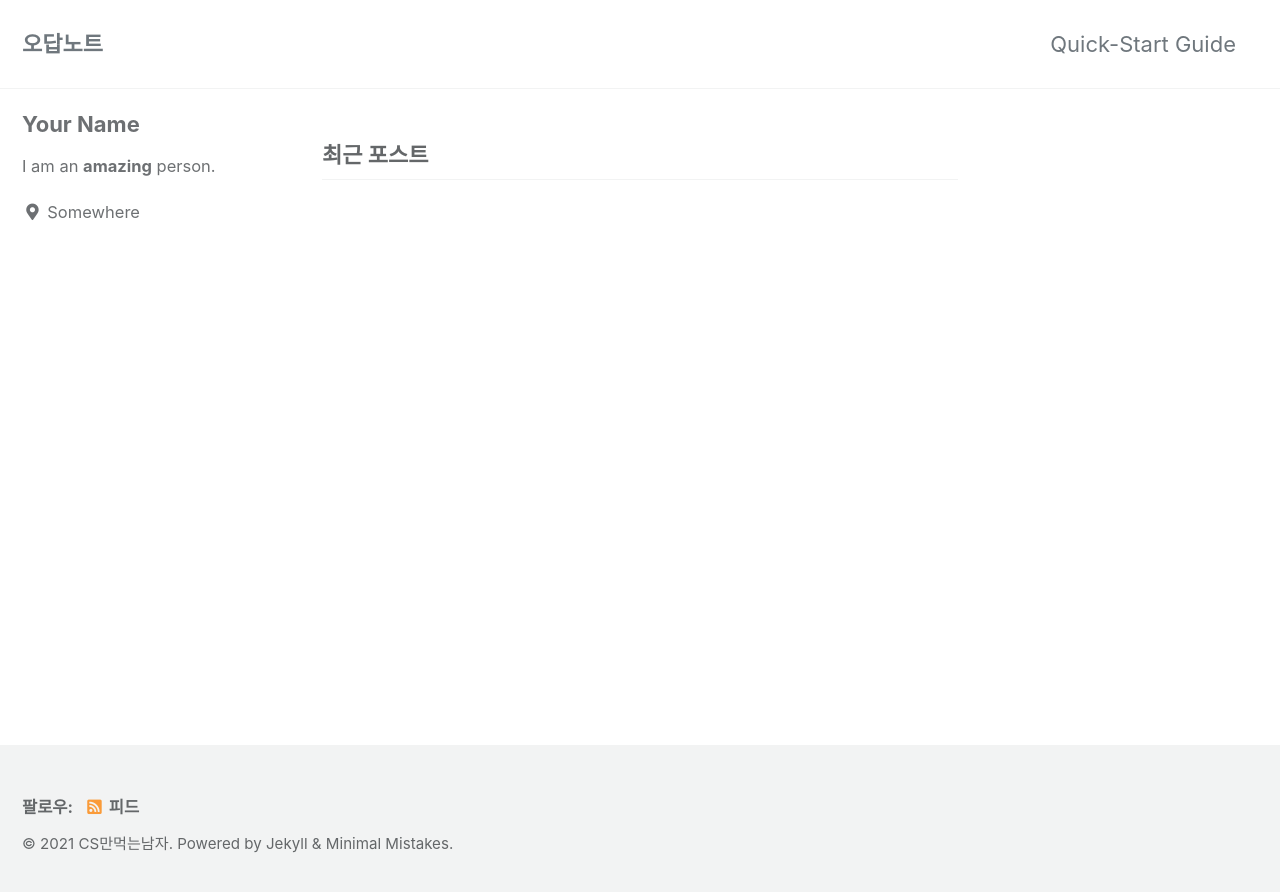
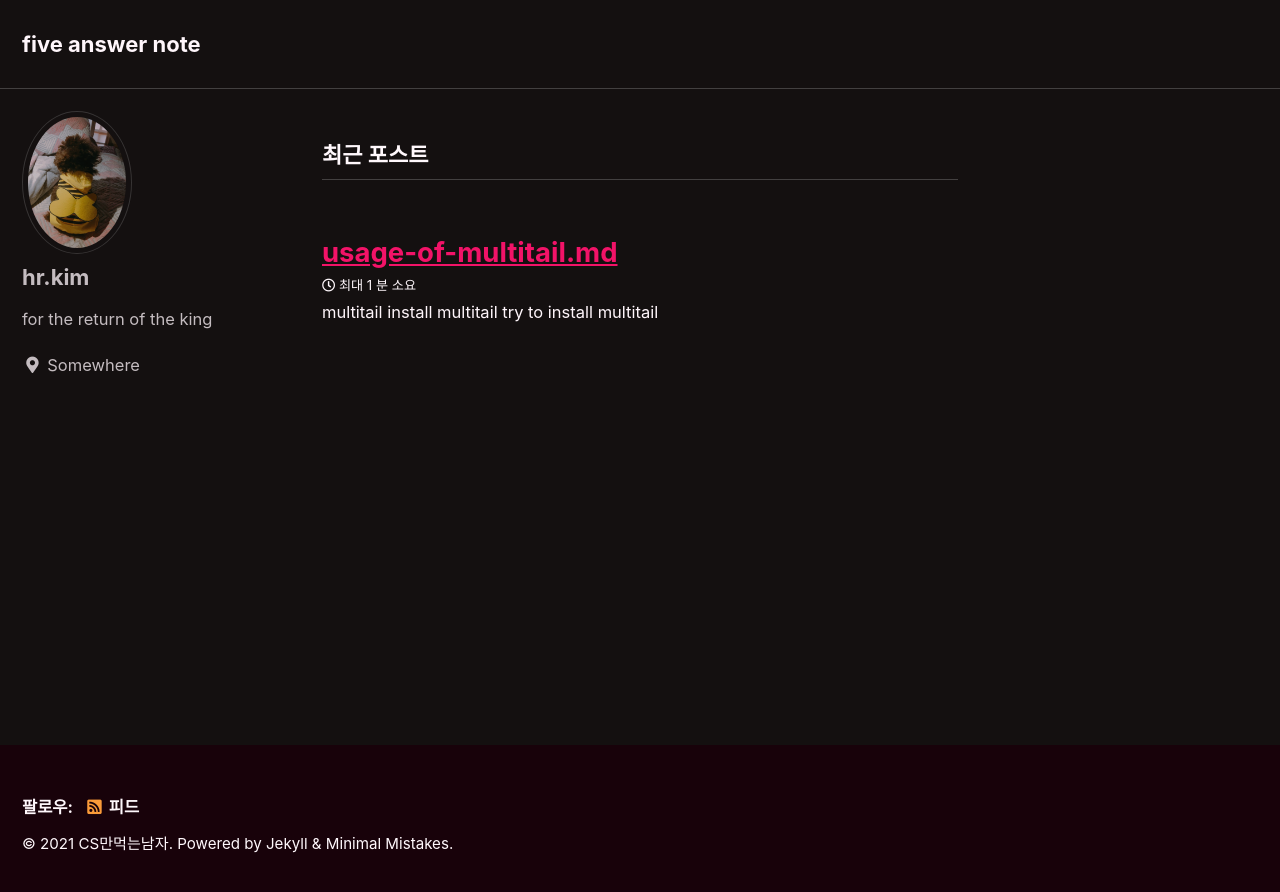
Before and after one commit to hwimer/hwimer.github.io, a Jekyll site: the page built from index.html, in a window 1280 px wide. Shown: the top 892 px of the page. Built offline with Jekyll 4.4.1, drawn with Linux system fonts in a browser that asks for light colours; cached includes are drawn as plain includes; the list of posts is cut into pages by our own code.

````diff
--- a/Gemfile
+++ b/Gemfile
@@ -1,2 +1,5 @@
 source "https://rubygems.org"
 gemspec
+
+gem 'jekyll-admin', group: :jekyll_plugins
+gem 'jekyll-sitemap'
--- a/_config.yml
+++ b/_config.yml
@@ -12,19 +12,20 @@
 
 # theme                  : "minimal-mistakes-jekyll"
 # remote_theme           : "mmistakes/minimal-mistakes"
-minimal_mistakes_skin    : "default" # "air", "aqua", "contrast", "dark", "dirt", "neon", "mint", "plum", "sunrise"
+#minimal_mistakes_skin    : "default" # "air", "aqua", "contrast", "dark", "dirt", "neon", "mint", "plum", "sunrise"
+minimal_mistakes_skin    : "neon" # "air", "aqua", "contrast", "dark", "dirt", "neon", "mint", "plum", "sunrise"
 
 # Site Settings
 locale                   : "ko-KR"
-title                    : "오답노트"
+title                    : "five answer note"
 title_separator          : "-"
 subtitle                 : # site tagline that appears below site title in masthead
 name                     : "CS만먹는남자"
 description              : "이것저것"
-url                      : # the base hostname & protocol for your site e.g. "https://mmistakes.github.io"
+url                      : "https://hwimer.github.io/"
 baseurl                  : # the subpath of your site, e.g. "/blog"
 repository               : # GitHub username/repo-name e.g. "mmistakes/minimal-mistakes"
-teaser                   : # path of fallback teaser image, e.g. "/assets/images/500x300.png"
+teaser                   :
 logo                     : # path of logo image to display in the masthead, e.g. "/assets/images/88x88.png"
 masthead_title           : # overrides the website title displayed in the masthead, use " " for no title
 # breadcrumbs            : false # true, false (default)
@@ -93,9 +94,10 @@ analytics:
 
 # Site Author
 author:
-  name             : "Your Name"
-  avatar           : # path of avatar image, e.g. "/assets/images/bio-photo.jpg"
-  bio              : "I am an **amazing** person."
+  name             : "hr.kim"
+#  avatar           : # path of avatar image, e.g. "/assets/images/bio-photo.jpg"
+  avatar           : "/assets/images/profile/ddange.jpg"
+  bio              : "for the return of the king"
   location         : "Somewhere"
   email            :
   links:
@@ -279,3 +281,10 @@ defaults:
       comments: # true
       share: true
       related: true
+  # _pages
+  - scope:
+      path: "_pages"
+      type: pages
+    values:
+      layout: single
+      author_profile: true
--- a/_data/navigation.yml
+++ b/_data/navigation.yml
@@ -1,7 +1,7 @@
 # main links
 main:
-  - title: "Quick-Start Guide"
-    url: https://mmistakes.github.io/minimal-mistakes/docs/quick-start-guide/
+  title: "categories"
+  url: /categories/
   # - title: "About"
   #   url: https://mmistakes.github.io/minimal-mistakes/about/
   # - title: "Sample Posts"
--- /dev/null
+++ b/_posts/2021-01-23-usage-of-multitail.md
@@ -0,0 +1,24 @@
+---
+title: usage-of-multitail.md
+---
+
+# multitail
+## install multitail
+> try to install multitail
+
+```
+$ sudo yum install multitail
+```
+
+> fail to install multitail
+> the reason is multitail does not exist on repository(rpm)
+> so we need to install another repository(rpmforge)
+
+## install rpmforge
+
+## retry install multitail
+```
+$sudo yum install multitail
+```
+
+## success
--- a/_sass/minimal-mistakes.scss
+++ b/_sass/minimal-mistakes.scss
@@ -38,3 +38,6 @@
 @import "minimal-mistakes/archive";
 @import "minimal-mistakes/sidebar";
 @import "minimal-mistakes/print";
+
+/* custom */
+@import "custom/_customcss.css";
````
Also changed, not shown: _pages/cate-archive.md (added, +6 -0 lines), package.json (+5 -3 lines), _sass/custom/_customcss.css (added), assets/images/profile/ddange.jpg (added).
